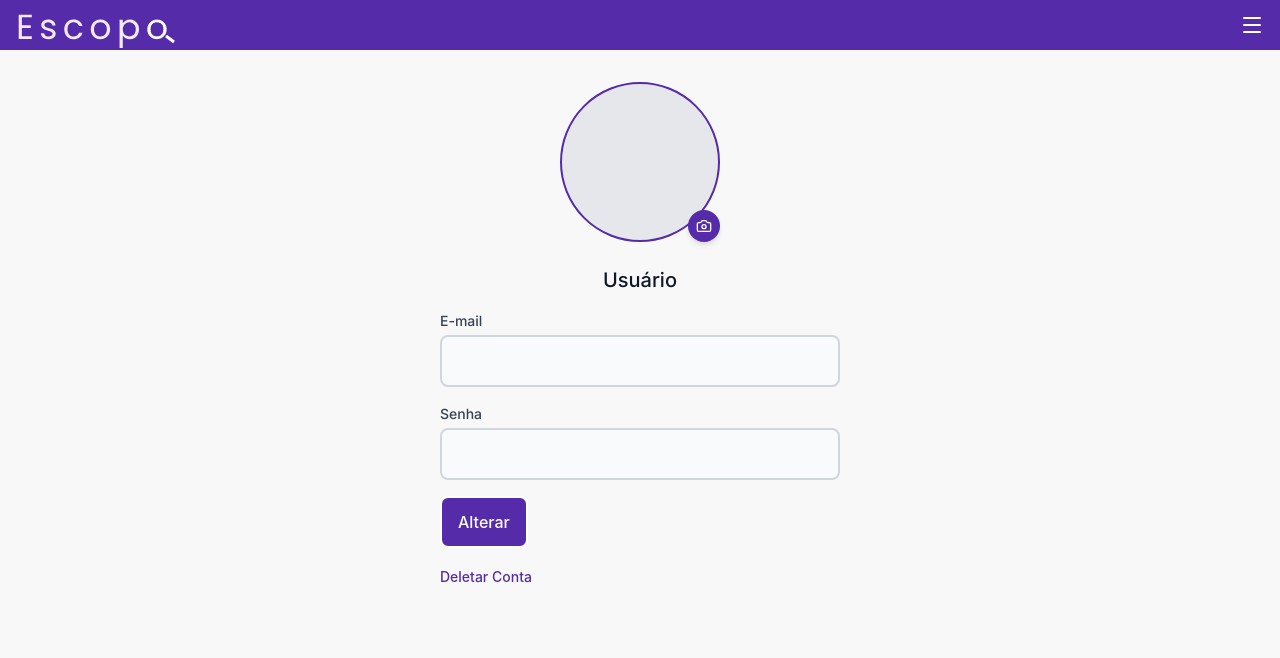
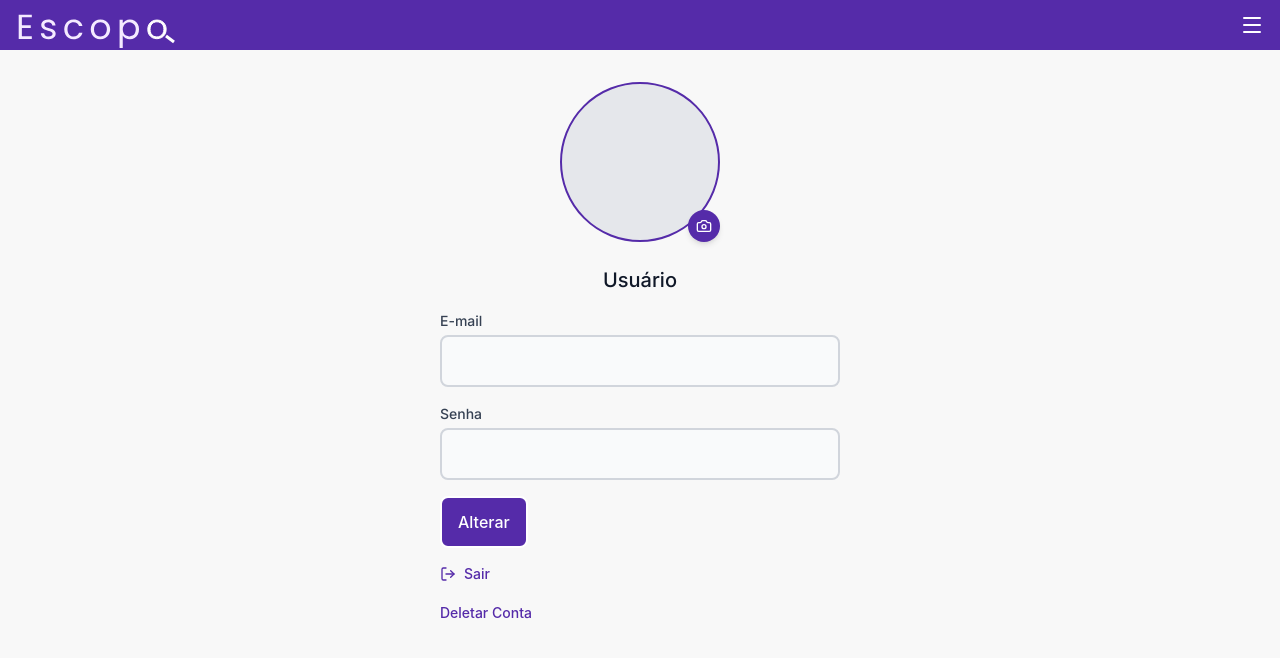
Before and after one commit to Samys003/projeto-escopo-web, a React (Vite) app: page /configuracao in a window 1280 px wide. Shown: the top 658 px of the page. Built offline with nearby package versions, Linux system fonts and the light colour scheme; no server answers.

Commit message:
botão de logout

```diff
--- a/src/pages/configuracao/configuracao.jsx
+++ b/src/pages/configuracao/configuracao.jsx
@@ -259,6 +259,14 @@ function Configuracao() {
                         </div>
                     </div>
                     <section className="mb-8">
+                        <button
+                            onClick={handleLogout}
+                            className="text-[var(--color-base)] text-sm font-medium hover:text-[var(--color-base-hover)] transition-colors gap-2 flex items-center justify-center mb-4 mt-4"
+                        >
+                            <LogOut size={16} />
+                            Sair
+                        </button>
+
                         {!showDeleteConfirm ? (
                             <button
                                 onClick={() => setShowDeleteConfirm(true)}
```
